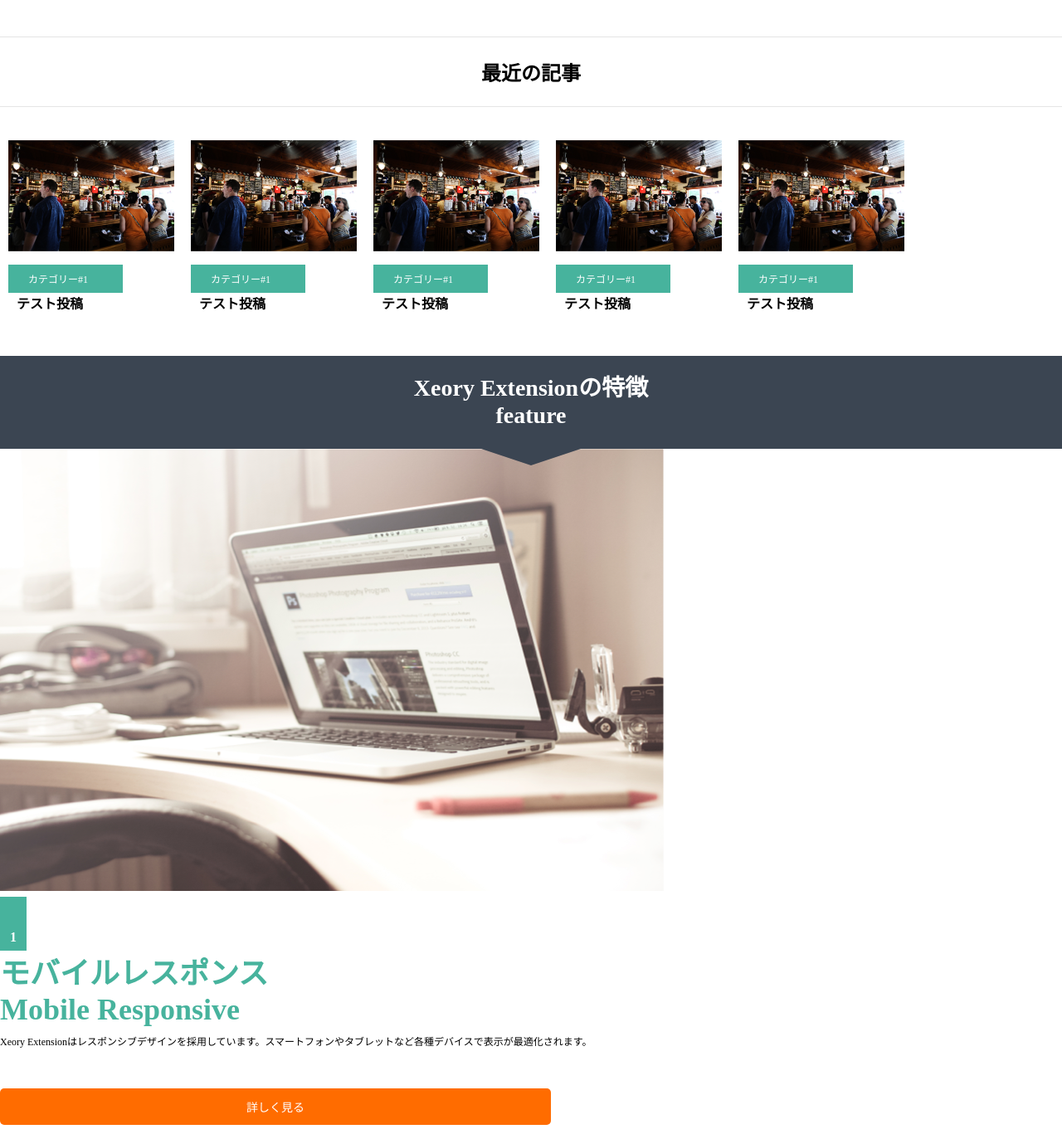
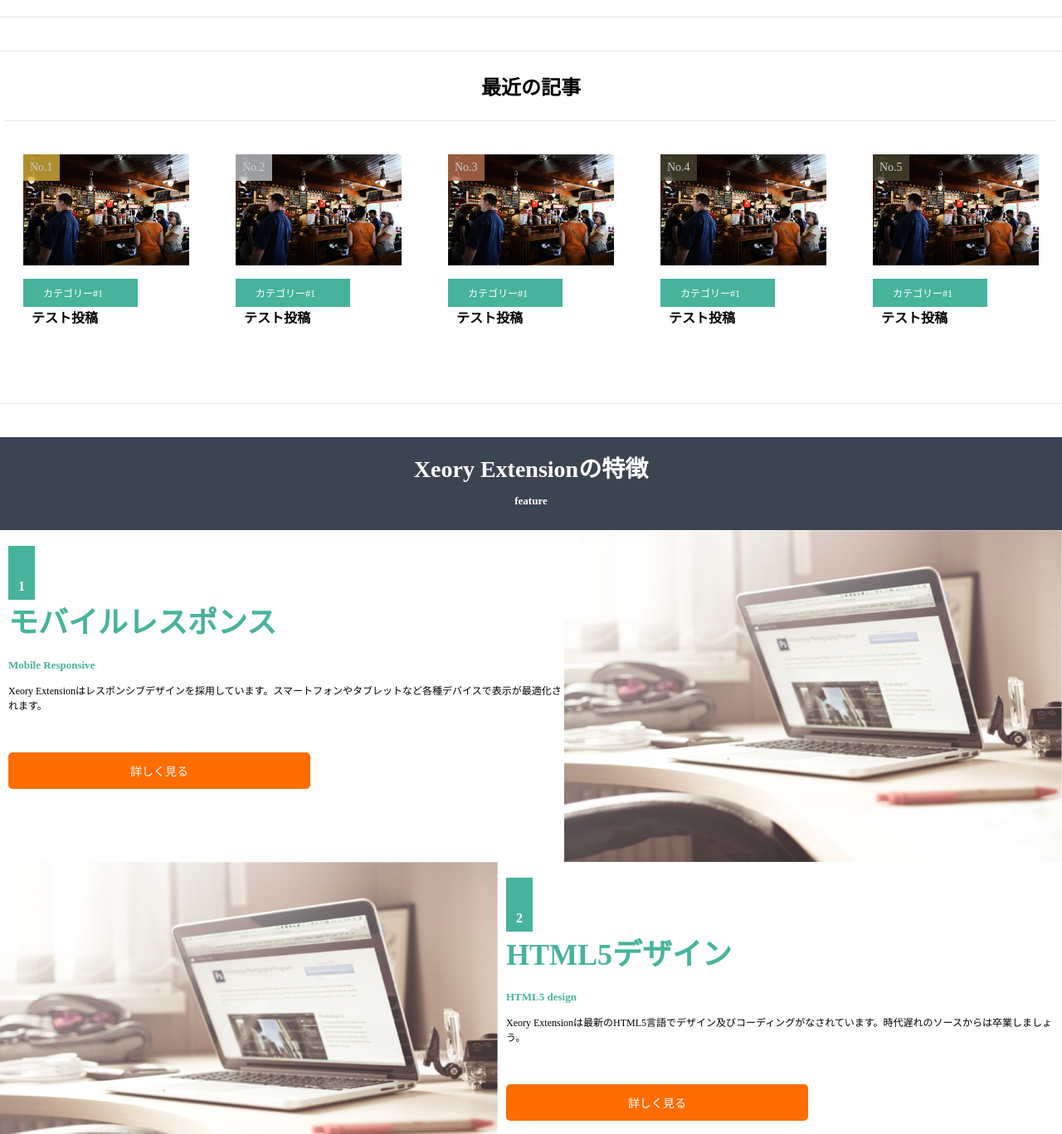
Before and after one commit to yuutotsuchiya/XeoryExtension, a plain HTML site: page index.html in a window 1280 px wide. Shown: the part 1420-2787 px from the top of the page at 83% size. Drawn offline with Linux system fonts and the light colour scheme.

Commit message:
no message

```diff
--- a/index.html
+++ b/index.html
@@ -85,33 +85,38 @@
     <section class="content">
         <h3 class="content-title">Xeory Extensionの特徴<br><span class="content-en">feature</span></h3>
         <section class="feature">
-            <figure class="feature-image"><img src="./images/download-2.png" alt=""></figure>
-            <h4 class="feature-title"><span class="feature-num">1</span><br>モバイルレスポンス<br><span class="feature-span-2">Mobile Responsive</span></h4>
+            <div>
+            <figure class="feature-image">
+            <img src="./images/download-2.png" alt=""></figure>
+            </div>
+            <div>
+            <h4 class="feature-title"><span class="feature-num">1</span><br>モバイルレスポンス<br><span class="feature-eng">Mobile Responsive</span></h4>
             <p class="feature-lead">Xeory Extensionはレスポンシブデザインを採用しています。スマートフォンやタブレットなど各種デバイスで表示が最適化されます。</p>
             <p class="btn-orange"><a href="">詳しく見る</a></p>
+            </div>
         </section>
         <section class="feature">
             <figure class="feature-image"><img src="./images/download-2.png" alt=""></figure>
-            <h4 class="feature-title"><span class="feature-num">2</span><br>HTML5デザイン<br><span class="feature-span-2">HTML5 design</span></h4>
+            <h4 class="feature-title"><span class="feature-num">2</span><br>HTML5デザイン<br><span class="feature-eng">HTML5 design</span></h4>
             <p class="feature-lead">Xeory Extensionは最新のHTML5言語でデザイン及びコーディングがなされています。時代遅れのソースからは卒業しましょう。</p>
             <p class="btn-orange"><a href="">詳しく見る</a></p>
         </section>
         <section class="feature">
             <figure class="feature-image"><img src="./images/download-2.png" alt=""></figure>
-            <h4 class="feature-title"><span class="feature-num">3</span><br>SEO最適化<br><span class="feature-span-2">Search Engine Optimized</span></h4>
+            <h4 class="feature-title"><span class="feature-num">3</span><br>SEO最適化<br><span class="feature-eng">Search Engine Optimized</span></h4>
             <p class="feature-lead">Xeory Extensionは最新のHTML5言語でデザイン及びコーディングがなされています。時代遅れのソースからは卒業しましょう。</p>
             <p class="btn-orange"><a href="">詳しく見る</a></p>
         </section>
         <section class="feature">
             <figure class="feature-image"><img src="./images/download-2.png" alt=""></figure>
-            <h4 class="feature-title"><span class="feature-num">4</span><br>高いカスタマイズ<br><span class="feature-span-2">Customizable</span></h4>
+            <h4 class="feature-title"><span class="feature-num">4</span><br>高いカスタマイズ<br><span class="feature-eng">Customizable</span></h4>
             <p class="feature-lead">Xeory Extensionはカスタマイズフリーです。CSS, HTML, PHP の知識があれば自由にカスタマイズすることができます。
             </p>
             <p class="btn-orange"><a href="">詳しく見る</a></p>
         </section>
     </section>
     <section class="content">
-        <h3 class="content-title">サービス紹介<br><span class="content-span">service</span></h3>
+        <h3 class="content-title">サービス紹介<br><span class="content-en">service</span></h3>
         <div class=service-section>
         <section class="service">
             <h4 class="service-title">Xeoryカスタマイズ<br><span class="service-span">Xeory Customize</span></h4>
@@ -124,7 +129,7 @@
         </div>
     </section>
     <section class="content">
-        <h3 class="content-title">会社紹介<br><span class="content-span">company</span></h3>
+        <h3 class="content-title">会社紹介<br><span class="content-en">company</span></h3>
         <dl class="table">
             <dt class="table-title">会社名</dt>
             <dd class="table-list">株式会社ルーシー</dd>
@@ -135,7 +140,7 @@
         </dl>
     </section>
     <section class="content">
-        <h3 class="content-title">お問い合わせ<br><span class="content-span">inquiry</span></h3>
+        <h3 class="content-title">お問い合わせ<br><span class="content-en">inquiry</span></h3>
         <div class="form">
         <dl>
             <dt class="form-title">お名前（必須）</dt>
@@ -153,8 +158,9 @@
 </article>
 </main>
 <footer>
-    <div class="footers-section">
-    <p class="footers-title">XeoryExtension</p>
+    <section class="footers-section">
+    <h2 class="footers-title">XeoryExtension</h2>
+    <div class="footer-section">
     <dl class="footer-content">
         <dt class="footer-title">ブログコンテンツ</dt>
         <dd class="footer-link"><a href="">記事ページサンプル</a></dd>
@@ -168,7 +174,9 @@
         <dd class="footer-link"><a href="https://feedly.com/">Feedly</a></dd>
     </dl>
     </div>
+    </section>
     <p class="footer-copy"><small>&copy;2020 XeoryExtension. All rights reseved.</small></p>
+
 </footer>
 </body>
 </html>
--- a/styleseet.css
+++ b/styleseet.css
@@ -60,21 +60,22 @@
     margin:0 40px;
 }
 .entries{
-    padding:52px 0 0;
+    margin: 40px 0;
+    padding-bottom:40px;
+    border-bottom:1px solid rgb(229, 229, 229);
+    border-top:1px solid rgb(229, 229, 229);
 }
 .entry-section{
     padding:40px 0;
     display: flex;
     flex-wrap: wrap;
+    justify-content:space-around
 }
 .entries-title{
     font-size:24px;
     padding:24px;
-    margin:0;
-    border: 1px solid;
-    border-color:rgb(229, 229, 229);
-    border-right:transparent;
-    border-left:transparent;
+    margin:0 0.5%;
+    border-bottom:1px solid rgb(229, 229, 229);
     text-align: center;
 }
 .entry{
@@ -84,6 +85,36 @@
     max-width:200px;
     min-width:150px;
     margin:0 10px;
+    position: relative;
+}
+.entry:before {
+    content:'No.1';
+    position:absolute;
+    top:0;
+    left:0;
+    padding: 8px;
+    color:#fff;
+    background-color:#47442f;
+    opacity: 0.8;
+    font-size:14px;
+}
+.entry:nth-child(1):before{
+    content:'No.1';
+    background-color:#d6b038;
+}
+.entry:nth-child(2):before{
+    content:'No.2';
+    background-color:#bfc4c9;
+}
+.entry:nth-child(3):before{
+    content:'No.3';
+    background-color:#b9704e;
+}
+.entry:nth-child(4):before{
+    content:'No.4';
+}
+.entry:nth-child(5):before{
+    content:'No.5';
 }
 .entry-title{
     margin:0 10px 12px;
@@ -129,34 +160,51 @@
     border-top:20px solid #3b4552;
     border-left:60px solid transparent;
     border-right:60px solid transparent;
-
 }
-
-.content-span{
+.content-en{
     color:#fff;
     font-size:13px;
     text-align: center;
 }
-.feature-1{
+.feature{
     background-color:#fff;
     display:flex;
-    /*flex-direction:column-reverse;*/
-    margin:0 36px;
+    flex-wrap: wrap;
+    margin:0;
+    position:relative;
+    height:400px;
+    flex-direction:column;
+    justify-content:center;
 }
-.feature-2{
-    background-color:#fff;
-    display:flex;
-    /*flex-direction:column;*/
-    margin:0 36px;
+.feature:nth-child(even){
+    padding-right:600px;
+    min-width:600px;
+}
+.feature:nth-child(odd){
+    padding-left:600px;
+    min-width:600px;
 }
 .feature-image{
-    margin:0 0 24px;
-    width:50%;
+    position:absolute;
+    top:0;
+}
+.feature-image img{
+    height:400px;
+    width:600px;
+    min-width:600px;
+}
+
+.feature:nth-child(even) .feature-image{
+    right:0;
+}
+.feature:nth-child(odd) .feature-image{
+    left:0;
+
 }
 .feature-title{
     color:#47b39d;
     font-size:36px;
-    margin:0 0 8px;
+    margin:0 0 8px 10px;
 }
 .feature-num{
     background-color:#47b39d;
@@ -173,14 +221,14 @@
 }
 .feature-lead{
     font-size:12px;
-    margin:0 0 48px;
+    margin:0 0 48px 10px;
 }
 .btn-orange{
     background-color:#ff6c00;
     width:50%;
     padding:12px;
     font-size:14px;
-    margin:0 0 48px;
+    margin:0 0 48px 10px;
     text-align: center;
     border-radius:5px;
 }
@@ -223,7 +271,7 @@
     text-decoration: none;
 }
 .table{
-    padding:96px 0;
+    padding:96px 30px;
     background-color:#fff;
 }
 .table-title{
@@ -286,15 +334,20 @@ footer{
 .footers-section{
     margin:0 36px;
     padding:78px 0px;
-    display:
+}
+.footer-section{
+    display:flex;
 }
 .footers-title{
     color:#fff;
     font-size:24px;
-    padding:0 0 32px;
+    padding:0 0 0px;
     margin:0 0 32px;
     border-bottom:1px solid;
     border-bottom-color:rgb(59, 69, 82);
+}
+.footer-content{
+    padding:0 15px;
 }
 .footer-title{
     color:#fff;
```
